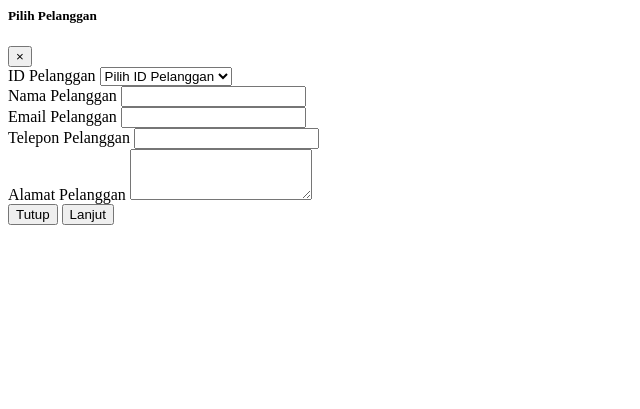
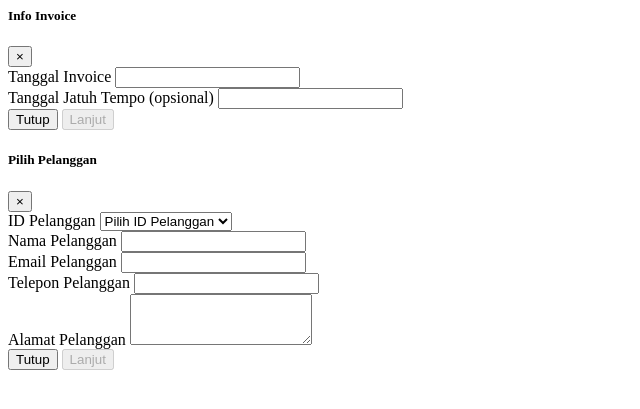
Before and after one commit to Ardhan2121/invoice-php, a PHP site: page /invoice.php in a window 1280 px wide. Shown: the top 409 px of the page, without its empty margins (0-640 px from the left). Run offline with PHP 8.4, Linux system fonts and the light colour scheme; data comes from the database, SQL or seed files in the repository; a stand-in replaces the project's code that opens the database connection.

Commit message:
backup terbaru

```diff
--- a/modal/invoice.php
+++ b/modal/invoice.php
@@ -1,3 +1,34 @@
+<!-- modal info invoice -->
+<div class="modal fade" id="modalInfoInvoice" tabindex="-1" role="dialog" aria-labelledby="modalInfoInvoiceLabel"
+    aria-hidden="true">
+    <div class="modal-dialog" role="document">
+        <div class="modal-content">
+            <div class="modal-header">
+                <h5 class="modal-title" id="modalInfoInvoiceLabel">Info Invoice</h5>
+                <button type="button" class="btn-close" data-bs-dismiss="modal" aria-label="Close">
+                    <span aria-hidden="true">&times;</span>
+                </button>
+            </div>
+            <div class="modal-body">
+                <div class="form-group mb-2">
+                    <label for="inputJatuhTempo">Tanggal Invoice</label>
+                    <input class="datepicker-default form-control" data-value="<?php echo date('Y-m-d'); ?>" id="TanggalInvoice">
+                </div>
+                <div class="form-group" id="divTanggalManual">
+                    <label for="inputTanggalManual">Tanggal Jatuh Tempo (opsional)</label>
+                    <input class="datepicker-default form-control" id="TanggalJatuhTempo">
+                </div>
+            </div>
+            <div class="modal-footer">
+                <button type="button" class="btn light btn-danger" data-bs-dismiss="modal">Tutup</button>
+                <button type="button" class="btn btn-primary" id="btnPilihPelanggan" data-bs-dismiss="modal"
+                    disabled>Lanjut</button>
+            </div>
+        </div>
+    </div>
+</div>
+
+<!-- modal pilih pelanggan -->
 <div class="modal fade" id="modalPilihPelanggan" tabindex="-1" role="dialog" aria-labelledby="modalPilihPelangganLabel"
     aria-hidden="true">
     <div class="modal-dialog" role="document">
@@ -11,7 +42,7 @@
             <div class="modal-body">
                 <div class="form-group">
                     <label for="inputIdPelanggan">ID Pelanggan</label>
-                    <select class="form-control" id="inputIdPelanggan" name="id_pelanggan">
+                    <select class="default-select form-control wide" id="inputIdPelanggan" name="id_pelanggan">
                         <option value="">Pilih ID Pelanggan</option>
                         <?php
                         // Koneksi ke database
@@ -54,8 +85,8 @@
             </div>
             <div class="modal-footer">
                 <button type="button" class="btn light btn-danger" data-bs-dismiss="modal">Tutup</button>
-                <button type="button" class="btn btn-primary" id="btnLanjutTambahInvoice"
-                    data-bs-dismiss="modal">Lanjut</button>
+                <button type="button" class="btn btn-primary" id="btnLanjut2" data-bs-dismiss="modal"
+                    disabled>Lanjut</button>
             </div>
         </div>
     </div>
```
Also changed, not shown: controller/invoice/daftarbarang.php (added, +28 -0 lines), invoice.php (+44 -1 lines).
